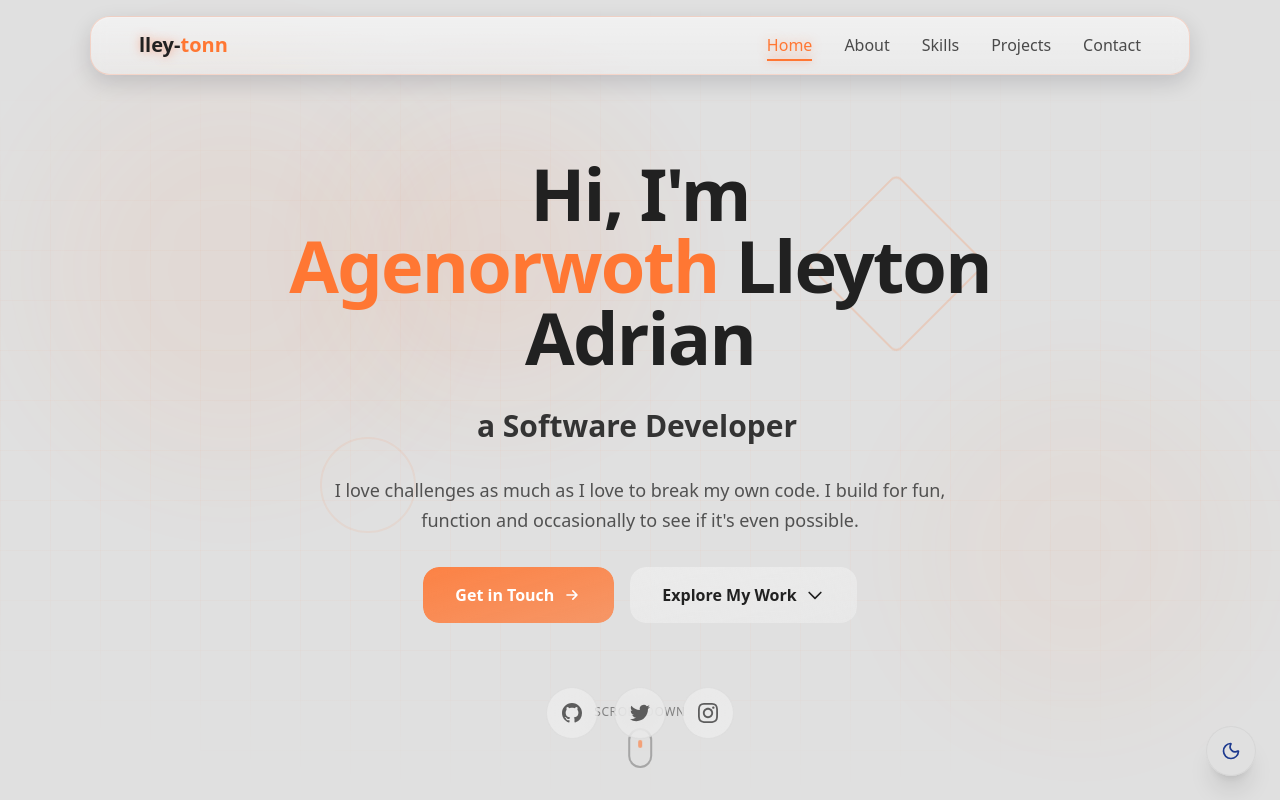
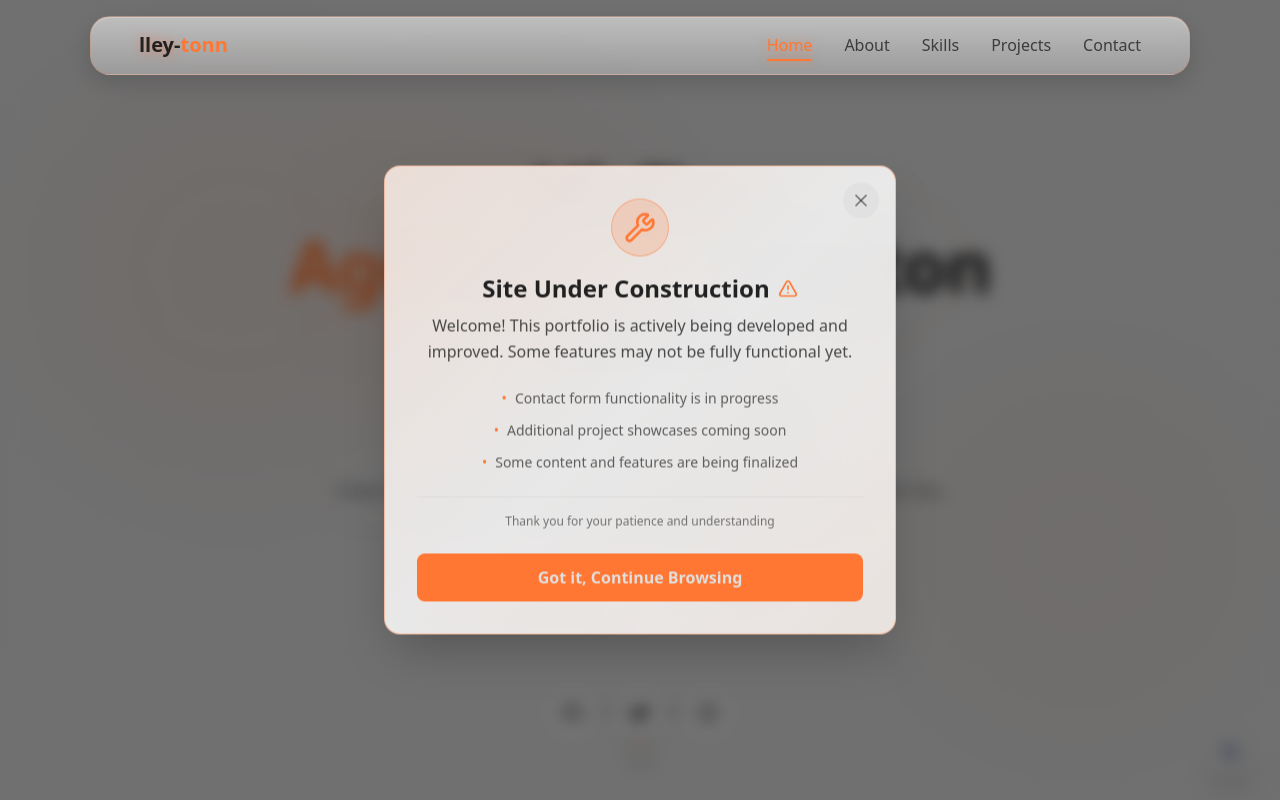
Before and after one commit to lley-tonn/my_portifolio, a React (Vite) app: page / in a window 1280 px wide. Shown: the top 800 px of the page. Built offline with nearby package versions, Linux system fonts and the light colour scheme.

Commit message:
adding a site development status

```diff
--- /dev/null
+++ b/src/components/ui/ConstructionNotice.jsx
@@ -0,0 +1,116 @@
+import { useState, useEffect } from "react";
+import { X, AlertTriangle, Wrench } from "lucide-react";
+import { cn } from "@/lib/utils";
+
+export const ConstructionNotice = () => {
+    const [isVisible, setIsVisible] = useState(false);
+    const [isClosing, setIsClosing] = useState(false);
+
+    useEffect(() => {
+        const hasSeenNotice = localStorage.getItem("construction-notice-dismissed");
+
+        if (!hasSeenNotice) {
+            setTimeout(() => setIsVisible(true), 500);
+        }
+    }, []);
+
+    const handleDismiss = () => {
+        setIsClosing(true);
+        setTimeout(() => {
+            setIsVisible(false);
+            localStorage.setItem("construction-notice-dismissed", "true");
+        }, 300);
+    };
+
+    if (!isVisible) return null;
+
+    return (
+        <>
+            <div
+                className={cn(
+                    "fixed inset-0 bg-black/50 backdrop-blur-sm z-[9998] transition-opacity duration-300",
+                    isClosing ? "opacity-0" : "opacity-100"
+                )}
+                onClick={handleDismiss}
+            />
+
+            <div
+                className={cn(
+                    "fixed top-1/2 left-1/2 -translate-x-1/2 -translate-y-1/2 z-[9999]",
+                    "w-[90%] max-w-lg transition-all duration-300",
+                    isClosing ? "opacity-0 scale-95" : "opacity-100 scale-100"
+                )}
+            >
+                <div className="relative bg-card/95 backdrop-blur-xl border border-primary/40 rounded-2xl shadow-2xl overflow-hidden">
+                    <div className="absolute inset-0 bg-gradient-to-br from-primary/10 via-transparent to-primary/5 pointer-events-none" />
+
+                    <button
+                        onClick={handleDismiss}
+                        className={cn(
+                            "absolute top-4 right-4 z-10 p-2 rounded-full",
+                            "bg-background/80 hover:bg-background transition-colors",
+                            "text-foreground/60 hover:text-foreground",
+                            "focus:outline-none focus:ring-2 focus:ring-primary"
+                        )}
+                        aria-label="Close notice"
+                    >
+                        <X className="w-5 h-5" />
+                    </button>
+
+                    <div className="relative p-8 space-y-6 text-center">
+                        <div className="flex flex-col items-center gap-4">
+                            <div className="flex-shrink-0 p-3 rounded-full bg-primary/20 border border-primary/40">
+                                <Wrench className="w-8 h-8 text-primary animate-pulse" />
+                            </div>
+
+                            <div className="space-y-2">
+                                <h2 className="text-2xl font-bold text-foreground flex items-center justify-center gap-2">
+                                    Site Under Construction
+                                    <AlertTriangle className="w-5 h-5 text-primary" />
+                                </h2>
+                                <p className="text-foreground/80 leading-relaxed">
+                                    Welcome! This portfolio is actively being developed and improved.
+                                    Some features may not be fully functional yet.
+                                </p>
+                            </div>
+                        </div>
+
+                        <div className="space-y-3 text-sm text-foreground/70">
+                            <div className="flex items-center justify-center gap-2">
+                                <span className="text-primary">•</span>
+                                <span>Contact form functionality is in progress</span>
+                            </div>
+                            <div className="flex items-center justify-center gap-2">
+                                <span className="text-primary">•</span>
+                                <span>Additional project showcases coming soon</span>
+                            </div>
+                            <div className="flex items-center justify-center gap-2">
+                                <span className="text-primary">•</span>
+                                <span>Some content and features are being finalized</span>
+                            </div>
+                        </div>
+
+                        <div className="pt-4 border-t border-border/40">
+                            <p className="text-xs text-foreground/60 text-center">
+                                Thank you for your patience and understanding
+                            </p>
+                        </div>
+
+                        <button
+                            onClick={handleDismiss}
+                            className={cn(
+                                "w-full py-3 px-6 rounded-lg font-semibold",
+                                "bg-primary text-background",
+                                "hover:bg-primary/90 transition-colors",
+                                "focus:outline-none focus:ring-2 focus:ring-primary focus:ring-offset-2",
+                                "dark:focus:ring-offset-black"
+                            )}
+                        >
+                            Got it, Continue Browsing
+                        </button>
+                    </div>
+                </div>
+            </div>
+        </>
+    );
+};
--- a/src/pages/Home.jsx
+++ b/src/pages/Home.jsx
@@ -1,5 +1,6 @@
 import { ThemeToggle } from "../components/ui/ThemeToggle";
 import { NeuronBackground } from "../components/ui/NeuronBackground";
+import { ConstructionNotice } from "../components/ui/ConstructionNotice";
 import { Navbar } from "../components/layout/Navbar";
 import { HeroSection } from "../components/sections/HeroSection";
 import { AboutmeSection } from "../components/sections/AboutmeSection";
@@ -11,6 +12,9 @@ import { FooterSection } from "../components/layout/FooterSection";
 export const Home = () => {
     return (
         <div className="min-h-screen text-foreground overflow-x-hidden">
+            {/* Construction Notice */}
+            <ConstructionNotice />
+
             {/* Theme Toggle*/}
             <ThemeToggle />
 
```
Also changed, not shown: 1 other file (tests, documents, lock files or other folders).
